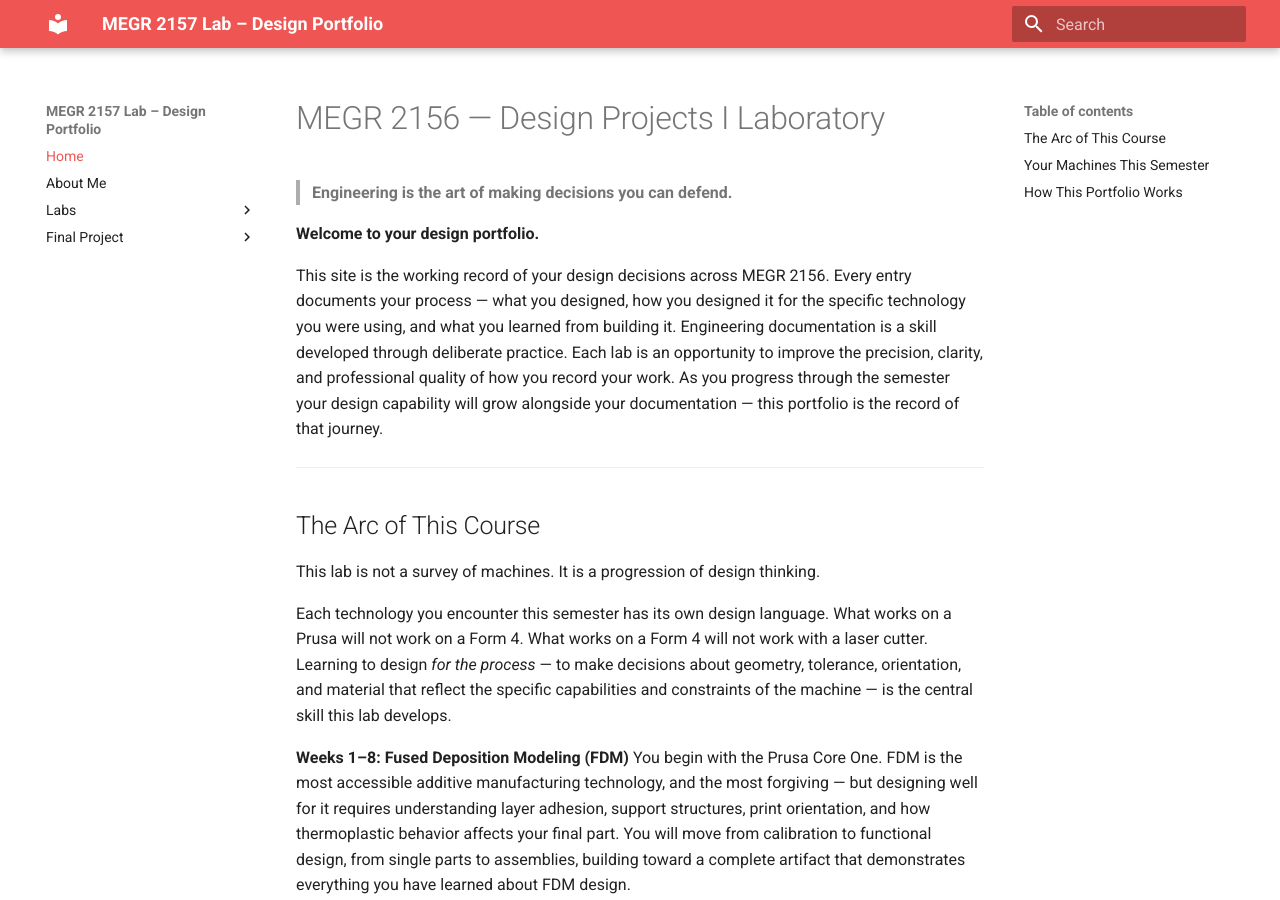
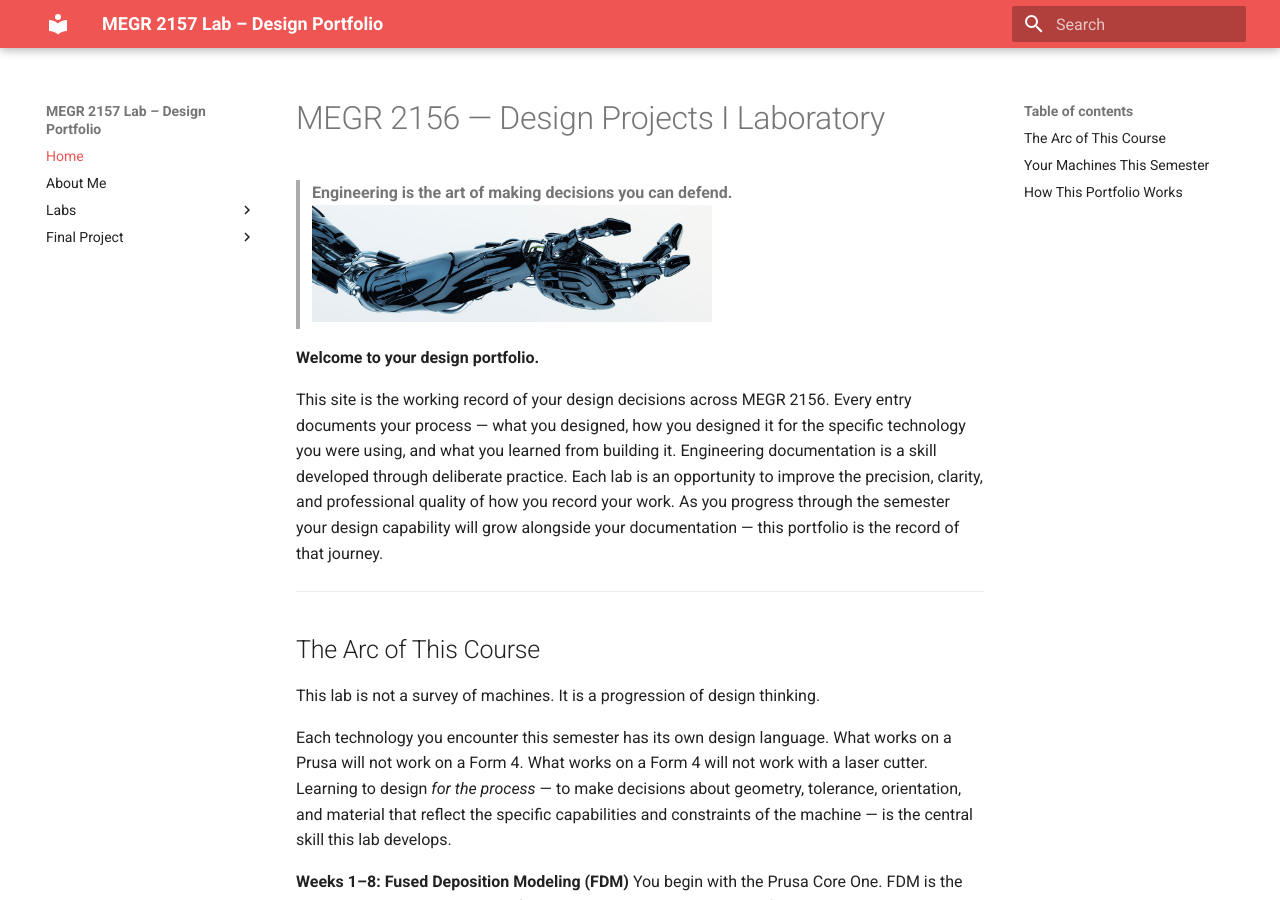
Before and after one commit to AtibaJ/megr2157L-portfolio, an MkDocs documentation site: the page built from docs/index.md, in a window 1280 px wide and 900 px high. Built offline with MkDocs 1.6.1 and Material for MkDocs 9.7.7, drawn with Linux system fonts in a browser that asks for light colours.

Commit message:
Update index.md with project introduction and image

```diff
--- a/docs/index.md
+++ b/docs/index.md
@@ -1,6 +1,7 @@
 # MEGR 2156 — Design Projects I Laboratory
 
 > **Engineering is the art of making decisions you can defend.**
+> <img src="imageweb.jpg" alt="Prosthetic Hand" width="400">
 
 **Welcome to your design portfolio.**
 
```
